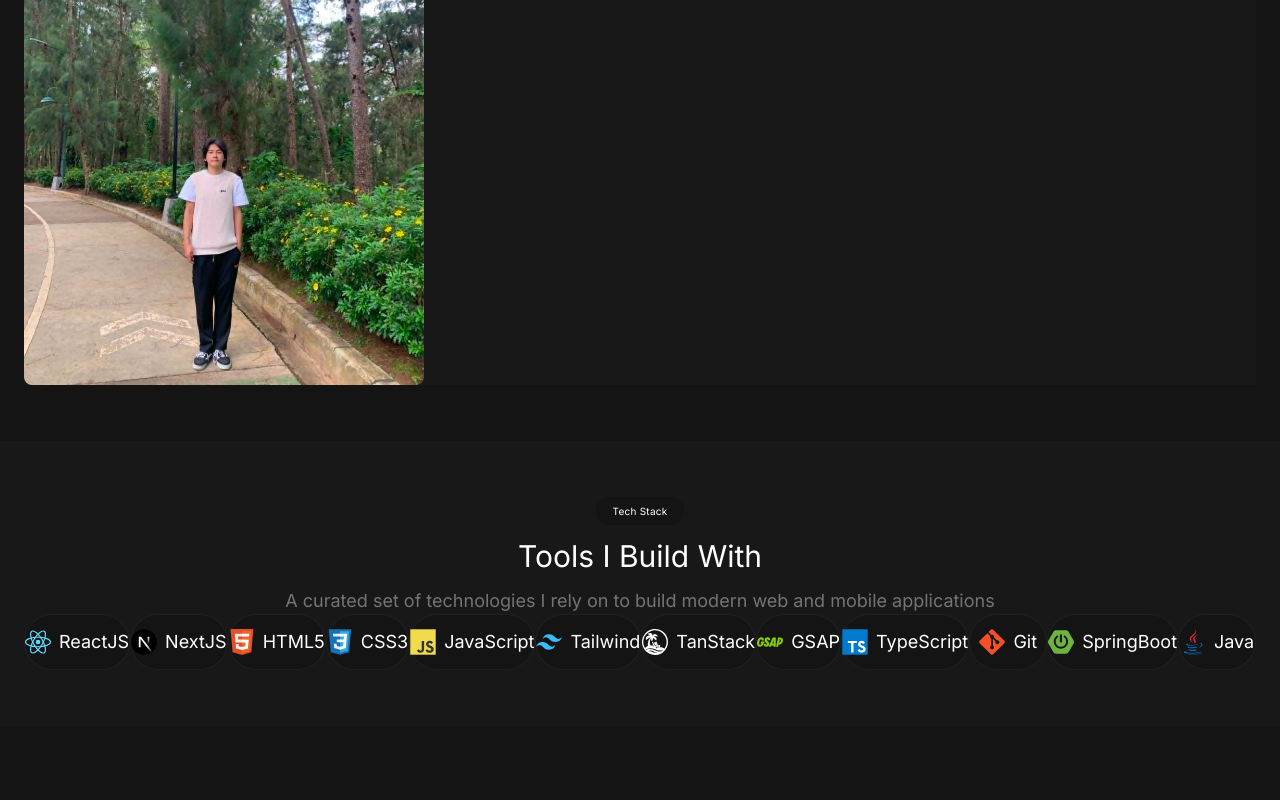
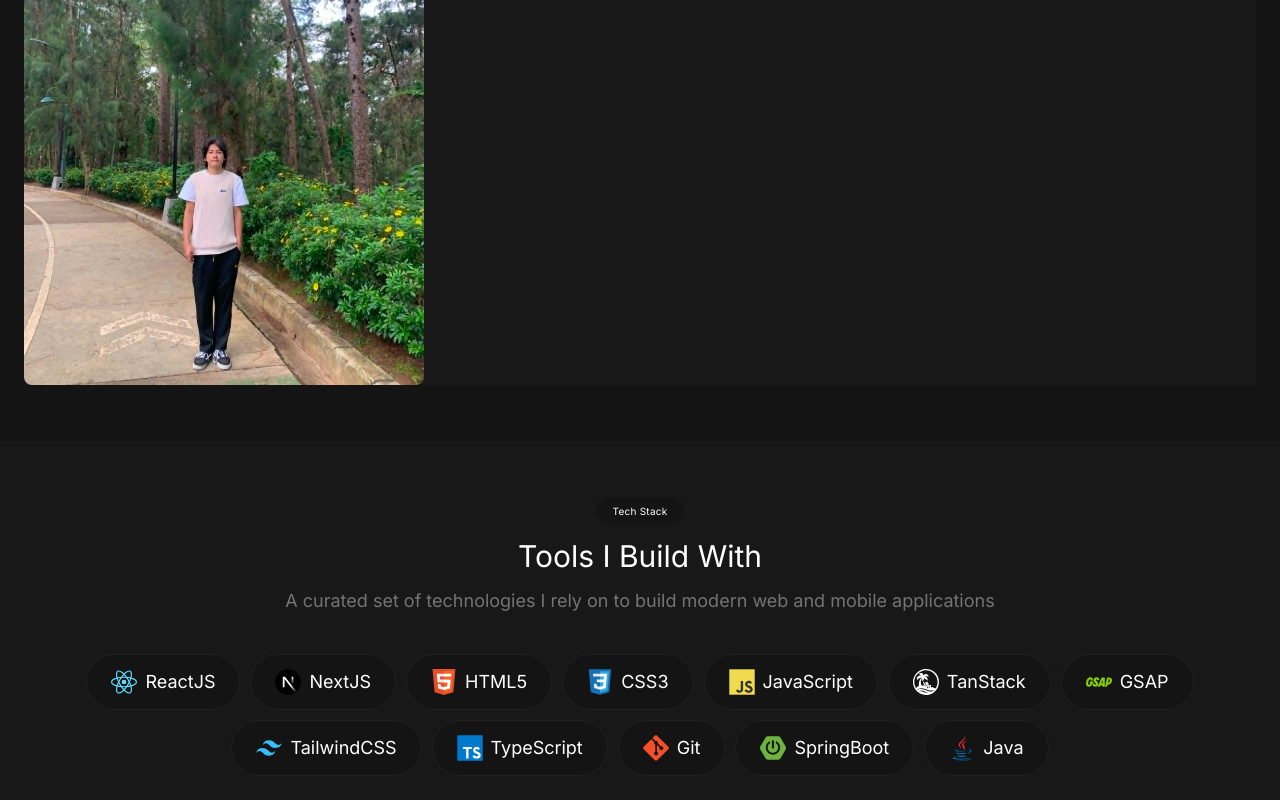
Before and after one commit to KennethCodepuz/portfolio, a Next.js app: page / in a window 1280 px wide. Shown: the part 708-1508 px from the top of the page. Before the commit the page ends 1434 px from the top, so only its background shows below. Built offline with nearby package versions, Linux system fonts and the light colour scheme.

Commit message:
feat: Finished TechStack section

```diff
--- a/app/components/sections/Skills.tsx
+++ b/app/components/sections/Skills.tsx
@@ -17,13 +17,14 @@ type Props = {}
 
 const techStack = [
    { icon: ReactIcon, name: 'ReactJS' },
+
    { icon: NextjsIcon, name: 'NextJS' },
    { icon: Html5Icon, name: 'HTML5' },
    { icon: Css3Icon, name: 'CSS3' },
    { icon: JavascriptIcon, name: 'JavaScript' },
-   { icon: TailwindIcon, name: 'Tailwind' },
    { icon: TanStackIcon, name: 'TanStack' },
    { icon: GsapIcon, name: 'GSAP' },
+   { icon: TailwindIcon, name: 'TailwindCSS' },
    { icon: TypescriptIcon, name: 'TypeScript' },
    { icon: GitIcon, name: 'Git' },
    { icon: SpringBootIcon, name: 'SpringBoot' },
@@ -33,7 +34,7 @@ const techStack = [
 
 const Skills = (props: Props) => {
    return (
-      <section id='skills-section' className='px-6 py-14 bg-[var(--background-charcoal-100)] flex flex-col items-center'>
+      <section id='skills-section' className='px-6 py-14 bg-[var(--background-charcoal-100)] flex flex-col items-center gap-10'>
          <div className='flex flex-col items-center justify-center gap-2.5'>
             <TechStack />
             <h1 className='text-3xl leading-[1.4]'>Tools I Build With</h1>
@@ -41,9 +42,9 @@ const Skills = (props: Props) => {
                A curated set of technologies I rely on to build modern web and mobile applications
             </p>
          </div>
-         <div id='tech-stack' className='flex flew-wrap w-full'>
+         <div id='tech-stack' className='flex flex-wrap w-full justify-center items-center gap-2.5'>
             {techStack.map((tech, idx) => (
-               <div key={idx} className="gap-2 bg-[var(--background-dark-100)] rounded-full h-14 w-34 flex items-center justify-center border-[var(--border-white-5)] border-[0.5px]">
+               <div key={idx} className="gap-2 bg-[var(--background-dark-100)] rounded-full h-14 flex items-center justify-center border-[var(--border-white-5)] border-[0.5px] px-6 py-4">
                   <tech.icon size={26} />
                   <span className='text-lg'>{tech.name}</span>
                </div>
```
